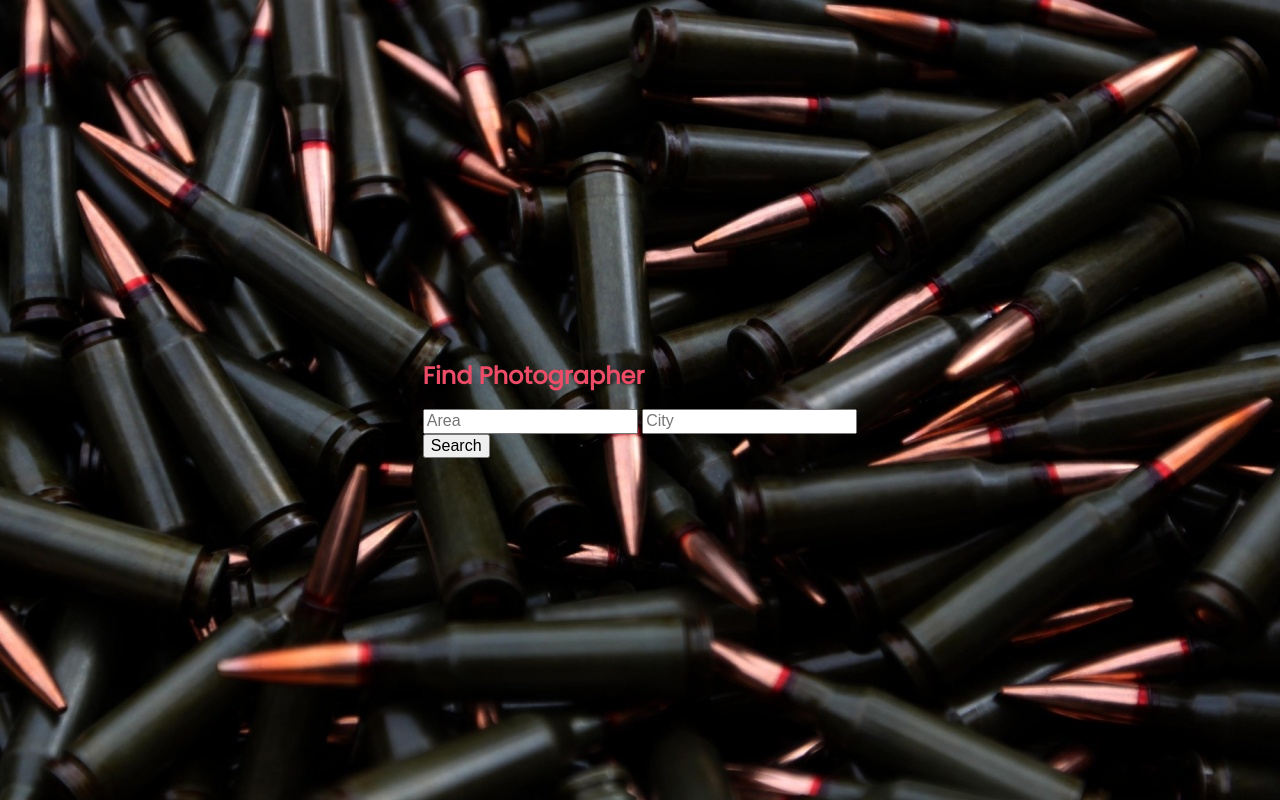
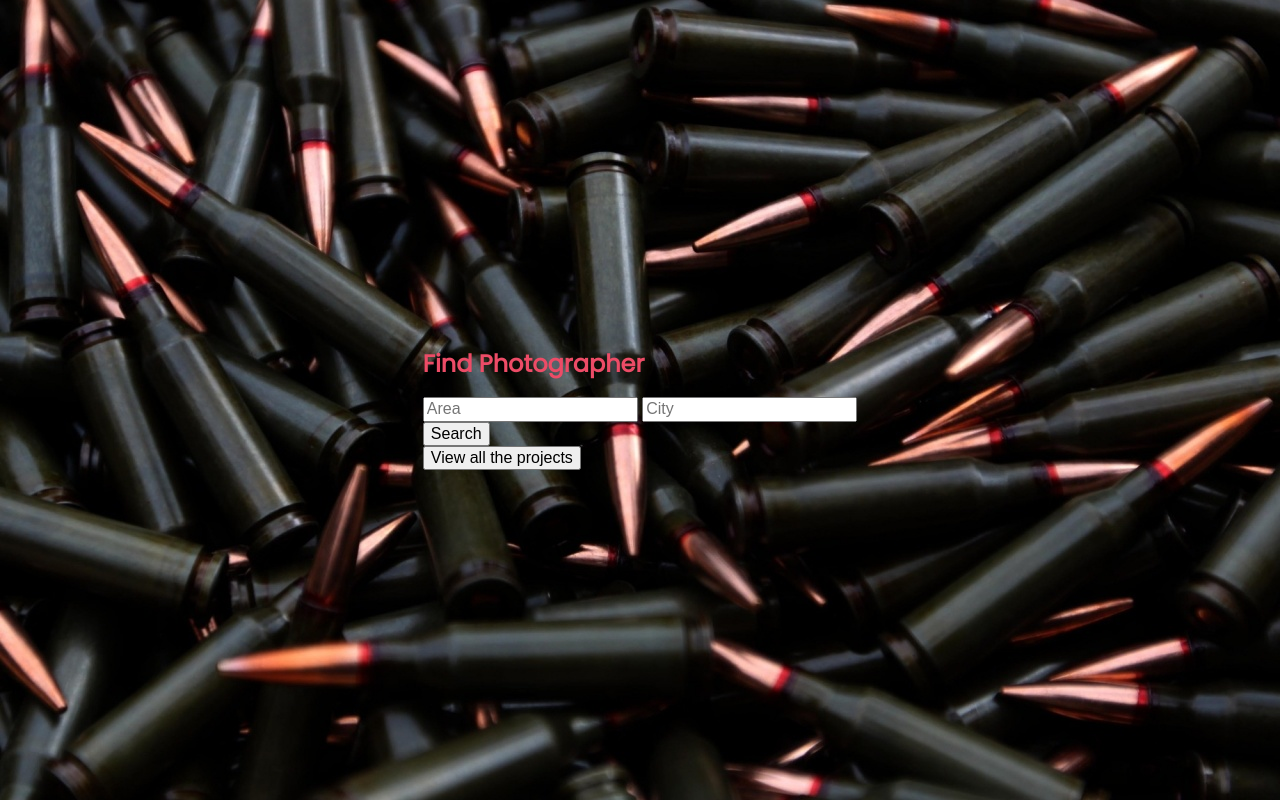
Before and after one commit to NurRafi/ClickAndCapture, a PHP site: page /locationsearch.php in a window 1280 px wide. Run offline with PHP 8.4, Linux system fonts and the light colour scheme.

Commit message:
Added the ability for users to view all projects.

```diff
--- a/locationsearch.php
+++ b/locationsearch.php
@@ -37,6 +37,12 @@
         </div>
 
     </div>
+
+          <div>
+              <a href="gallery.php" target="_blank">
+                  <button class="btn btn4">View all the projects</button>
+              </a>
+          </div>
   </body>
  </form>
 </html>
```
